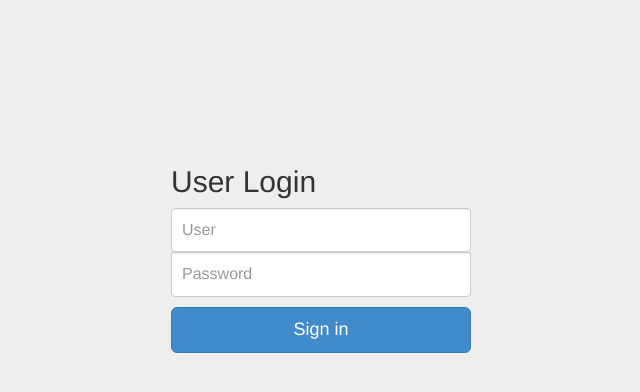
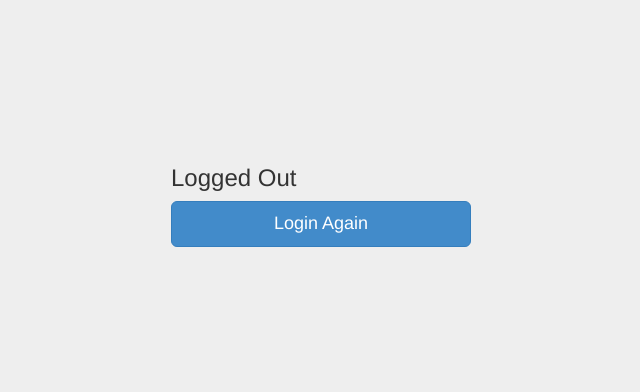
Before and after one commit to jasvir99/waste-management, a Django app: page /admin/logout/ in a window 1280 px wide. Shown: the top 392 px of the page, without its empty margins (319-959 px from the left). Run offline with Django 3.2, Linux system fonts and the light colour scheme; the visitor is signed in with stand-in values (Sample User, id 1).

Commit message:
Minor changes

```diff
--- a/waste/static/css/main.css
+++ b/waste/static/css/main.css
@@ -33,6 +33,7 @@ select {
 
 option {
 	width: 100%;
+	text-align:left;
 }
 
 label{
--- a/waste/templates/admin/login.html
+++ b/waste/templates/admin/login.html
@@ -27,7 +27,7 @@
         <label for="inputPassword" class="sr-only">Password</label>
         <input id="id_password" name="password" class="form-control" placeholder="Password" type="password" />
     <input type="hidden" name="this_is_the_login_form" value="1" />
-    <input type="hidden" name="next" value="/admin/" />
+    <input type="hidden" name="next" value="/" />
         <button class="btn btn-lg btn-primary btn-block" type="submit">Sign in</button>
       </form>
 
--- a/waste/templates/registration/logged_out.html
+++ b/waste/templates/registration/logged_out.html
@@ -20,15 +20,8 @@
 
     <div class="container">
         <form action="{{ app_path }}" method="post" class="form-signin" role="form" id="login-form">{% csrf_token %}
-        <h2 class="form-signin-heading">User Login</h2>
-        <label for="inputEmail" class="sr-only">Email address</label>
-<input id="id_username" class="form-control" placeholder="User" maxlength="254" name="username" type="text" />
-
-        <label for="inputPassword" class="sr-only">Password</label>
-        <input id="id_password" name="password" class="form-control" placeholder="Password" type="password" />
-    <input type="hidden" name="this_is_the_login_form" value="1" />
-    <input type="hidden" name="next" value="/admin/" />
-        <button class="btn btn-lg btn-primary btn-block" type="submit">Sign in</button>
+        <h3>Logged Out</h3>
+        <a href='/'><button class="btn btn-lg btn-primary btn-block" type="button">Login Again</button></a>
       </form>
 
     </div> <!-- /container -->
--- a/waste/waste/settings.py
+++ b/waste/waste/settings.py
@@ -14,7 +14,7 @@ DATABASES = {
     'default': {
         'ENGINE': 'django.db.backends.mysql',
         'NAME': 'waste',
-        'USER': 'root',
+        'USER': 'jasvir',
         'PASSWORD': 'grewal',
         'HOST': 'localhost',
         'PORT': '',
@@ -46,7 +46,7 @@ STATIC_ROOT = ''
 STATIC_URL = '/static/'
 
 STATICFILES_DIRS = (
-    '/home/jass/testing/waste/waste/static',
+    '/home/jasvir/waste-management/waste/static',
 )
 
 STATICFILES_FINDERS = (
@@ -96,7 +96,7 @@ INSTALLED_APPS = (
 
 
 ACCOUNT_ACTIVATION_DAYS = 7
-LOGIN_REDIRECT_URL = '/'
+#LOGIN_REDIRECT_URL = ''
 LOGIN_URL = '/admin/login'
 
 LOGGING = {
```
